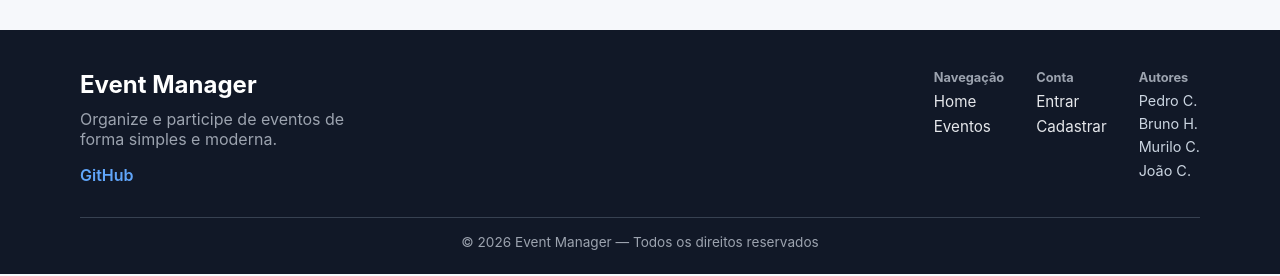
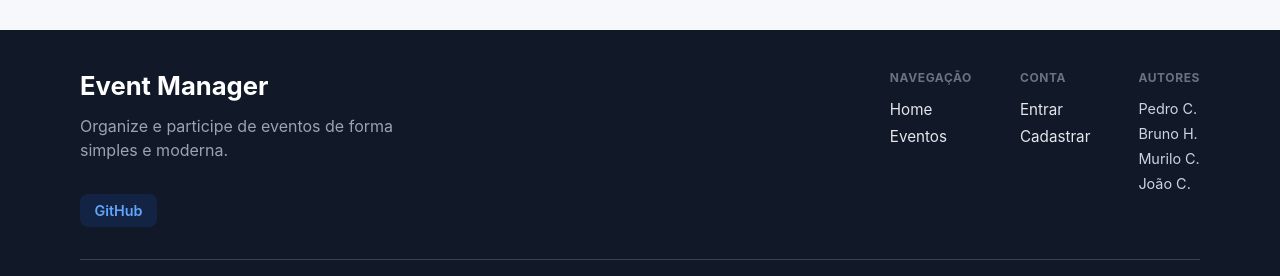
Before and after one commit to joaoConrad/Event_Manager_Front_End, an Angular app: page /home in a window 1280 px wide. Shown: the part 834-1110 px from the top of the page. Built offline with nearby package versions, Linux system fonts and the light colour scheme; no server answers.

Commit message:
footer pronto

```diff
--- a/src/app/components/footer/footer.css
+++ b/src/app/components/footer/footer.css
@@ -11,57 +11,67 @@
   margin: 0 auto;
   display: flex;
   justify-content: space-between;
-  gap: 2rem;
+  align-items: flex-start; /* 🔥 melhora alinhamento */
+  gap: 3rem;
   flex-wrap: wrap;
 }
 
 /* MARCA */
 .footer-brand {
-  max-width: 300px;
+  max-width: 320px;
 }
 
 .footer-brand h2 {
   margin: 0;
-  font-size: 1.5rem;
+  font-size: 1.6rem;
 }
 
 .footer-brand p {
-  margin-top: 0.6rem;
+  margin-top: 0.8rem;
   color: #9ca3af;
+  line-height: 1.5;
 }
 
-/* LINK GITHUB */
-.footer-social {
+/* GITHUB MELHORADO */
+.github-link {
+  display: inline-block;
   margin-top: 1rem;
+  padding: 0.5rem 0.9rem;
+  background: rgba(37, 99, 235, 0.15);
+  color: #60a5fa;
+  border-radius: 8px;
+  text-decoration: none;
+  font-size: 0.9rem;
+  font-weight: 600;
+  transition: 0.2s;
 }
 
-.footer-social a {
-  display: inline-block;
-  text-decoration: none;
-  color: #60a5fa;
-  font-weight: 600;
-}
-
-.footer-social a:hover {
-  text-decoration: underline;
+.github-link:hover {
+  background: #2563eb;
+  color: #fff;
+  transform: translateY(-2px);
 }
 
 /* LINKS */
 .footer-links {
   display: flex;
-  gap: 2rem;
+  gap: 3rem;
 }
 
 .footer-column {
   display: flex;
   flex-direction: column;
-  gap: 0.4rem;
+  gap: 0.5rem;
 }
 
+/* TITULO */
 .footer-column span {
-  font-size: 0.8rem;
+  font-size: 0.75rem;
   font-weight: 700;
-  color: #9ca3af;
+  text-transform: uppercase;
+  letter-spacing: 0.05em;
+  color: #6b7280;
+  margin-bottom: 0.4rem;
 }
 
 /* LINKS CLIQUE */
@@ -69,10 +79,12 @@
   text-decoration: none;
   color: #e5e7eb;
   font-size: 0.95rem;
+  transition: 0.2s;
 }
 
 .footer-column a:hover {
   color: #ffffff;
+  transform: translateX(3px); /* 🔥 micro interação */
 }
 
 /* AUTORES */
@@ -97,6 +109,7 @@
 @media (max-width: 768px) {
   .footer-container {
     flex-direction: column;
+    gap: 2rem;
   }
 
   .footer-links {
--- a/src/app/components/footer/footer.html
+++ b/src/app/components/footer/footer.html
@@ -8,8 +8,12 @@
 
       <!-- GITHUB -->
       <div class="footer-social">
-        <a href="https://github.com/joaoConrad/Event_Manager_Front_End.git" target="_blank">
-          GitHub
+        <a
+          href="https://github.com/joaoConrad/Event_Manager_Front_End.git"
+          target="_blank"
+          class="github-link"
+        >
+           GitHub
         </a>
       </div>
     </div>
@@ -41,7 +45,7 @@
 
   </div>
 
-  <!-- RODAPÉ FINAL -->
+  <!-- BASE -->
   <div class="footer-bottom">
     &copy; {{ currentYear }} Event Manager — Todos os direitos reservados
   </div>
```
